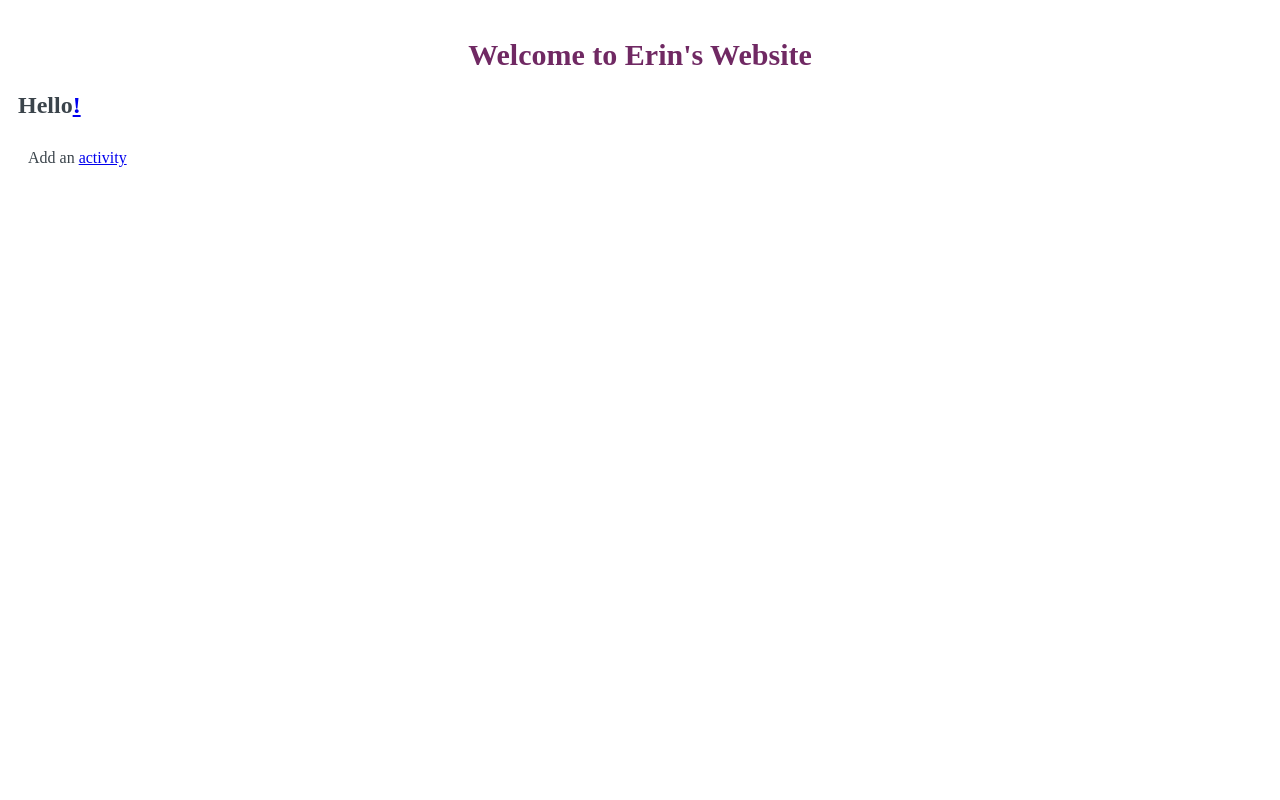
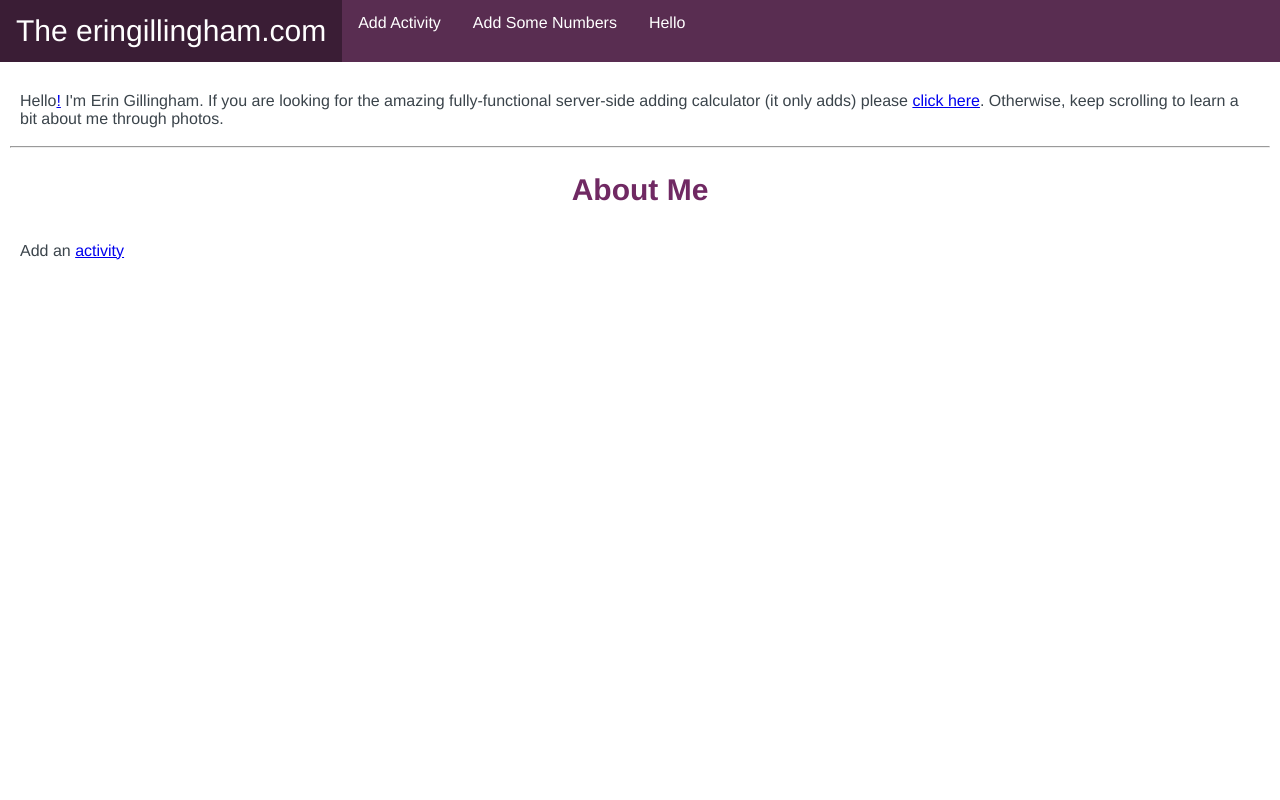
Before and after one commit to egillingham/running-log, a Flask app: page / in a window 1280 px wide. Run offline with Flask 2, Linux system fonts and the light colour scheme.

Commit message:
Add in navigation bar

```diff
--- a/website/static/style.css
+++ b/website/static/style.css
@@ -1,4 +1,22 @@
+html {
+    position: relative;
+    min-height: 100%;
+}
+body {
+    padding-top: 0px;
+    padding-bottom: 30px;
+    margin: 0px;
+    font-family: Helvetica, Arial, sans-serif;
+    font-size: 14px;
+}
+
 h1 {
+    color: #702963;
+    text-align: center;
+    font-size: 30px;
+}
+
+h2 {
     color: #702963;
     text-align: center;
     font-size: 30px;
@@ -19,3 +37,37 @@ div.error {
     border: 2px solid #ff7575;
     max-width: 500px;
 }
+
+
+/* Nav Bar styling */
+
+div.nav {
+    padding: 0px 0px 10px 0px;
+
+}
+
+ul.navbar {
+    list-style-type: none;
+    margin: 0;
+    padding: 0;
+    overflow: hidden;
+    background-color: #592d51;
+}
+
+ul.navbar li {
+    float: left;
+    height: 100%;
+}
+
+ul.navbar li a {
+    display: block;
+    color: white;
+    text-align: center;
+    padding: 14px 16px;
+    text-decoration: none;
+}
+
+/* Change the link color on hover */
+ul.navbar li a:hover {
+    background-color: #3a1d35;
+}
--- a/website/templates/base_layout.html
+++ b/website/templates/base_layout.html
@@ -1,7 +1,18 @@
 <!doctype html>
-<title>Welcome to Erin's Website</title>
-<link rel=stylesheet type=text/css href="{{ url_for('static', filename='style.css') }}">
-<div class=page>
-  <h1>Welcome to Erin's Website</h1>
-  {% block body %}{% endblock %}
-</div>
+<head>
+  <title>The eringillingham.com</title>
+  <link rel=stylesheet type=text/css href="{{ url_for('static', filename='style.css') }}">
+</head>
+<body>
+  <div class="nav">
+    <ul class="navbar">
+      <li style="font-size: 30px;"><a href="/">The eringillingham.com</a></li>
+      <li><a href="{{ url_for('addactivity') }}">Add Activity</a></li>
+      <li><a href="{{ url_for('addnumbers') }}">Add Some Numbers</a></li>
+      <li><a href="{{ url_for('hello') }}">Hello</a></li>
+    </ul>
+  </div>
+  <div class=page>
+    {% block body %}{% endblock %}
+  </div>
+</body>
--- a/website/templates/homepage.html
+++ b/website/templates/homepage.html
@@ -1,5 +1,10 @@
 {% extends "base_layout.html" %}
 {% block body %}
-<h2>Hello<a href="{{ url_for('hello') }}">!</a></h2>
+<div>Hello<a href="{{ url_for('hello') }}">!</a> I'm Erin Gillingham. If you are looking for the amazing fully-functional
+server-side adding calculator (it only adds) please <a href=" {{ url_for('addnumbers') }}">click here</a>. Otherwise, keep
+scrolling to learn a bit about me through photos.</div>
+<hr>
+<h2>About Me</h2>
+
 <div>Add an <a href="{{ url_for('addactivity') }}">activity</a></div>
 {% endblock %}
```
